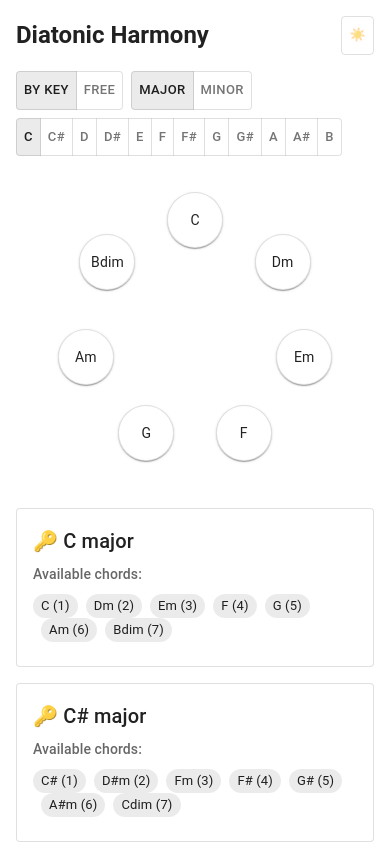
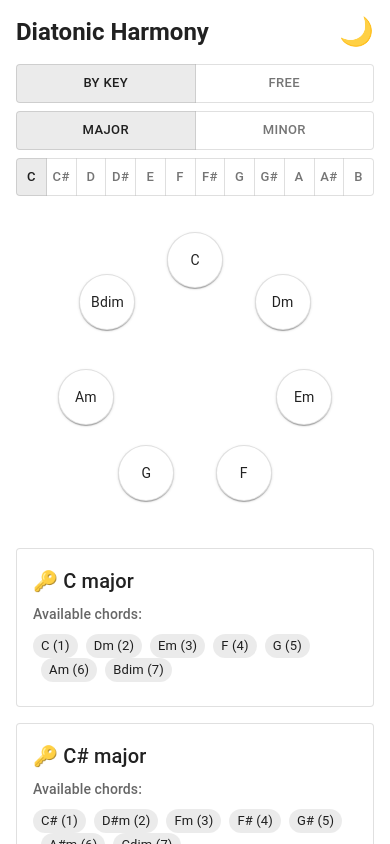
Before and after one commit to iamvldmrbrvkv/diato, a React (Vite) app: page / in a window 390 px wide. Shown: the top 844 px of the page. Built offline with nearby package versions, Linux system fonts and the light colour scheme; some icons are missing.

Commit message:
feat: enhance theme toggle with tooltip and improve button responsiveness on mobile

```diff
--- a/src/App.tsx
+++ b/src/App.tsx
@@ -1,6 +1,6 @@
 
 import { useMemo, useState, type MouseEvent } from 'react';
-import { ThemeProvider, CssBaseline, createTheme, useMediaQuery, Container, Typography, Box, ToggleButton, ToggleButtonGroup } from '@mui/material';
+import { ThemeProvider, CssBaseline, createTheme, useMediaQuery, Container, Typography, Box, ToggleButton, ToggleButtonGroup, Tooltip } from '@mui/material';
 import type { Note, Mode, Chord } from './music/types';
 import { buildDiatonicChords, buildAllTriads, findMatchingKeys } from './music/logic';
 import { ChordSelectorCircle } from './components/ChordSelectorCircle';
@@ -54,14 +54,23 @@ export function App() {
           <Typography variant="h5" fontWeight={700}>
             Diatonic Harmony
           </Typography>
-          <ToggleButton
-            value="theme"
-            selected={mode === 'dark'}
-            onChange={handleThemeToggle}
-            size="small"
+          <Tooltip
+            title={mode === 'dark' ? 'Switch to Light Mode' : 'Switch to Dark Mode'}
+            arrow
           >
-            {mode === 'dark' ? '🌙' : '☀️'}
-          </ToggleButton>
+            <span
+              style={{ fontSize: 28, display: 'inline-block', lineHeight: 1, cursor: 'pointer' }}
+              tabIndex={0}
+              role="button"
+              aria-label={mode === 'dark' ? 'Switch to Light Mode' : 'Switch to Dark Mode'}
+              onClick={handleThemeToggle}
+              onKeyDown={e => {
+                if (e.key === 'Enter' || e.key === ' ') handleThemeToggle();
+              }}
+            >
+              {mode === 'dark' ? '☀️' : '🌙'}
+            </span>
+          </Tooltip>
         </Box>
         <Box mb={2}>
           <ToggleButtonGroup
@@ -69,10 +78,11 @@ export function App() {
             exclusive
             onChange={(_: React.MouseEvent<HTMLElement>, v: 'key' | 'free' | null) => v && setViewMode(v)}
             size="small"
-            sx={{ mb: 1, mr: 1 }}
+            fullWidth
+            sx={{ mb: 1, width: '100%' }}
           >
-            <ToggleButton value="key">By Key</ToggleButton>
-            <ToggleButton value="free">Free</ToggleButton>
+            <ToggleButton value="key" sx={{ flex: 1, minWidth: 0 }}>By Key</ToggleButton>
+            <ToggleButton value="free" sx={{ flex: 1, minWidth: 0 }}>Free</ToggleButton>
           </ToggleButtonGroup>
           {viewMode === 'key' && (
             <ToggleButtonGroup
@@ -80,10 +90,11 @@ export function App() {
               exclusive
               onChange={handleSelectorMode}
               size="small"
-              sx={{ mb: 1 }}
+              fullWidth
+              sx={{ mb: 1, width: '100%' }}
             >
-              <ToggleButton value="Ionian">Major</ToggleButton>
-              <ToggleButton value="Aeolian">Minor</ToggleButton>
+              <ToggleButton value="Ionian" sx={{ flex: 1, minWidth: 0 }}>Major</ToggleButton>
+              <ToggleButton value="Aeolian" sx={{ flex: 1, minWidth: 0 }}>Minor</ToggleButton>
             </ToggleButtonGroup>
           )}
           {viewMode === 'key' && (
@@ -92,10 +103,11 @@ export function App() {
               exclusive
               onChange={handleSelectorTonic}
               size="small"
-              sx={{ flexWrap: 'wrap' }}
+              fullWidth
+              sx={{ flexWrap: 'wrap', width: '100%' }}
             >
               {(['C','C#','D','D#','E','F','F#','G','G#','A','A#','B'] as Note[]).map(note => (
-                <ToggleButton key={note} value={note}>{note}</ToggleButton>
+                <ToggleButton key={note} value={note} sx={{ flex: 1, minWidth: 0 }}>{note}</ToggleButton>
               ))}
             </ToggleButtonGroup>
           )}
--- a/src/components/ChordSelectorCircle.tsx
+++ b/src/components/ChordSelectorCircle.tsx
@@ -59,6 +59,7 @@ export function ChordSelectorCircle({
         const btnSize = Math.max(20, Math.round(baseButtonSize * Math.pow(0.85, ringIndex)));
         const x = center + ringRadius * Math.cos(angle);
         const y = center + ringRadius * Math.sin(angle);
+        // On mobile, remove focus/hover delay: selection should update immediately on tap
         const selected = selectedChords.some(
           sel => sel.root === chord.root && sel.mode === chord.mode && sel.degree === chord.degree
         );
@@ -79,6 +80,13 @@ export function ChordSelectorCircle({
               boxShadow: selected ? 4 : 1,
               transition: 'all 0.2s',
               zIndex: rings - ringIndex,
+              // Remove default MUI hover/focus highlight on mobile for immediate feedback
+              '&:hover, &:focus, &:active': {
+                bgcolor: selected ? theme.palette.primary.main : theme.palette.background.paper,
+                color: selected ? theme.palette.primary.contrastText : theme.palette.text.primary,
+              },
+              WebkitTapHighlightColor: 'transparent',
+              touchAction: 'manipulation',
             }}
             size={btnSize >= 48 ? 'large' : btnSize >= 36 ? 'medium' : 'small'}
           >
```
